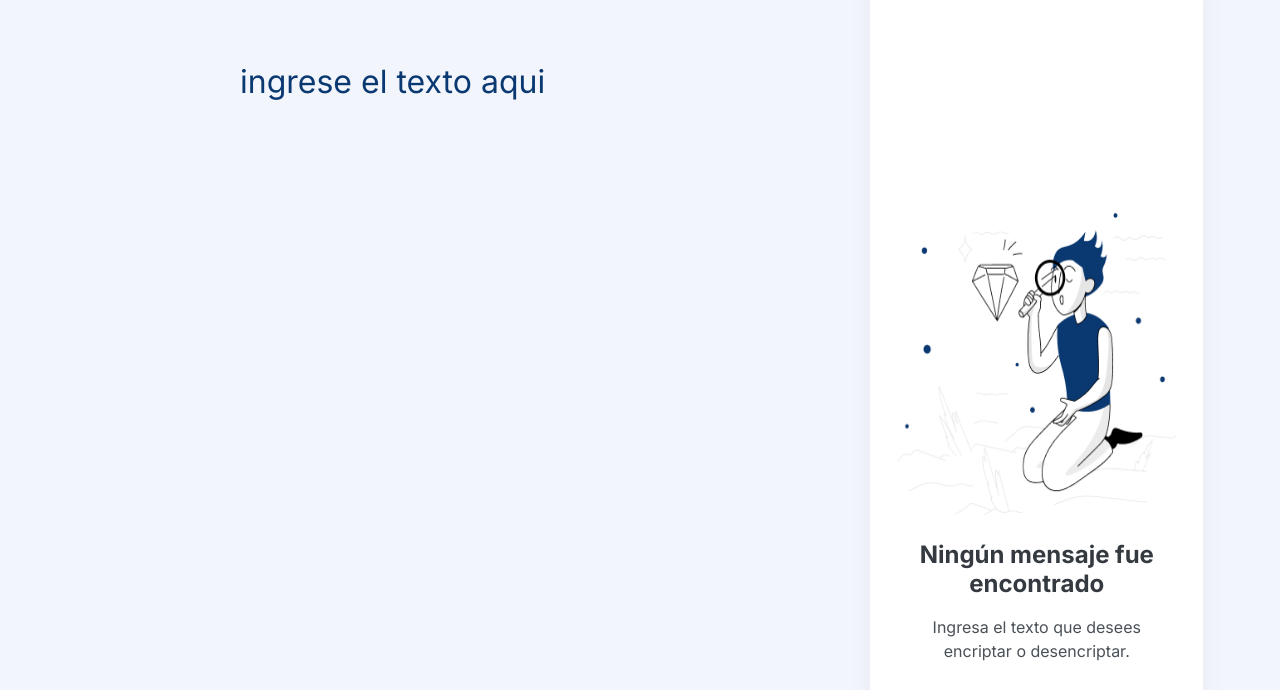
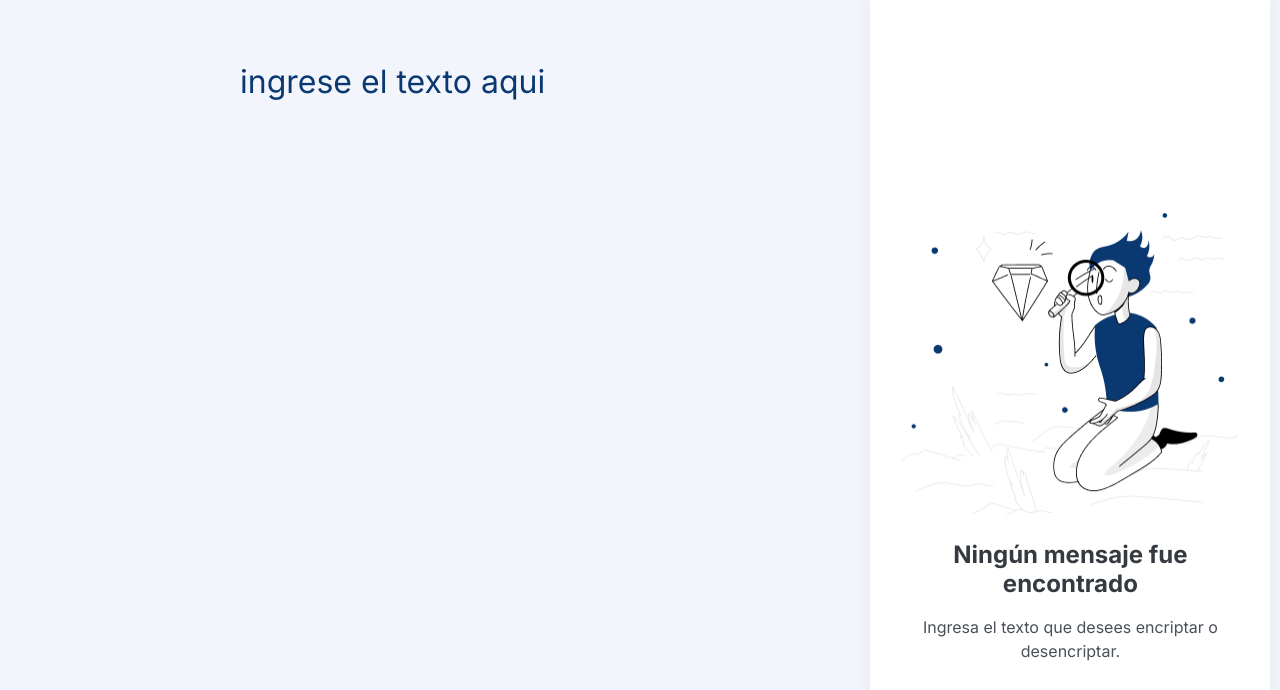
Before and after one commit to Ascanino/Encriptador-de-Texto, a plain HTML site: page index.html in a window 1280 px wide. Shown: the part 110-800 px from the top of the page. Drawn offline with nearby package versions, Linux system fonts and the light colour scheme.

Commit message:
arreglos generales, optimizando codigo, boton copiar

```diff
--- a/styles.css
+++ b/styles.css
@@ -173,18 +173,13 @@ footer {
 }
 
 .area-encriptada {
-    display: flex;
     box-sizing: border-box;
-    align-items: center;
-    align-content: center;
-    flex-direction: column;
     overflow: hidden;
     position: absolute;
-    width: 26%;
+    width: 400px;
     height: 944px;
     top: 40px;
     left: 68%;
-    gap: 32px;
     padding: 32px;
     background-color: #FFFFFF;
     box-shadow: 0px 24px 32px -8px rgba(0, 0, 0, 0.08);
@@ -219,10 +214,10 @@ footer {
     display: flex;
     flex-direction: column;
     align-items: center;
-    justify-content: center;
     position: absolute;
     width: auto;
-    margin-top: 579px;
+    margin-top: 32px;
+    top: 579px;
     gap: 16px;
     text-align: center;
     background-color: #FFFFFF;
```
